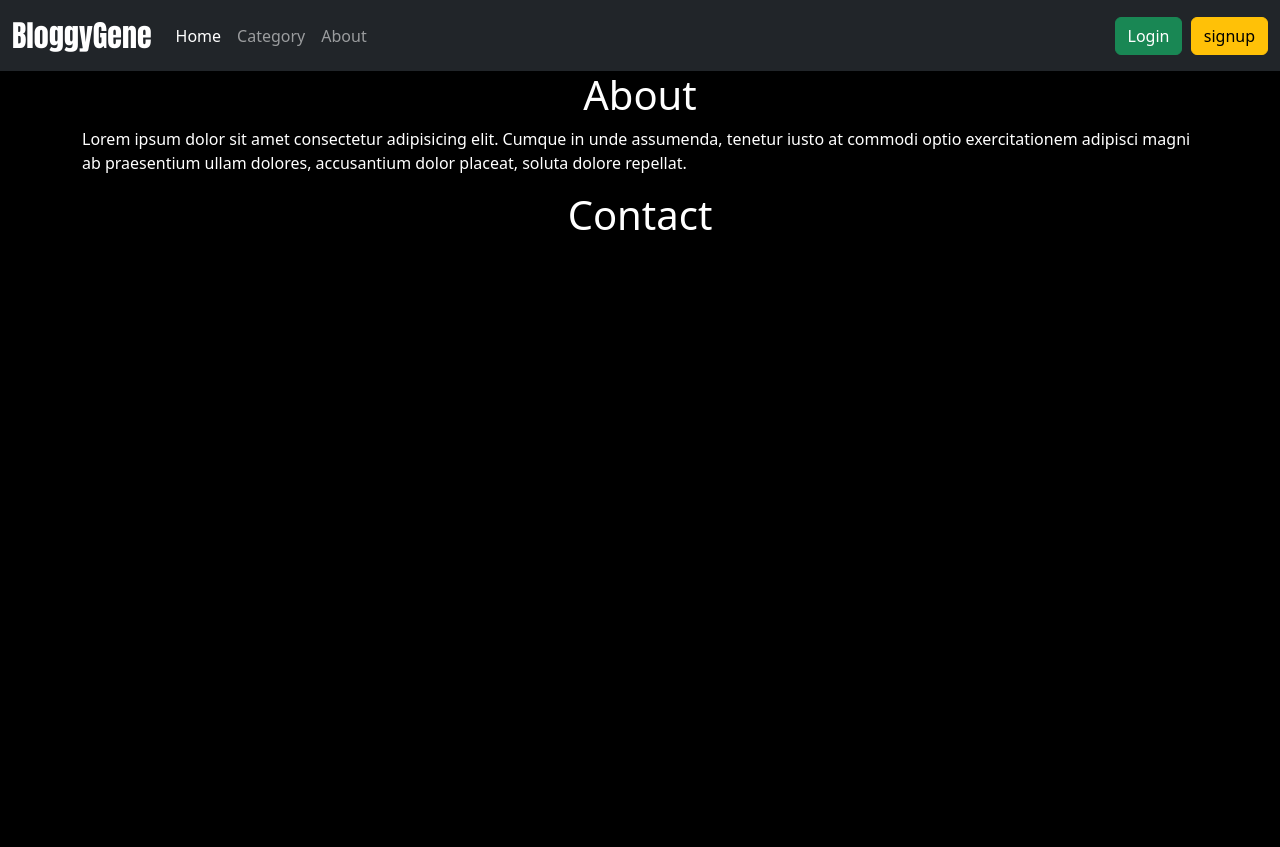
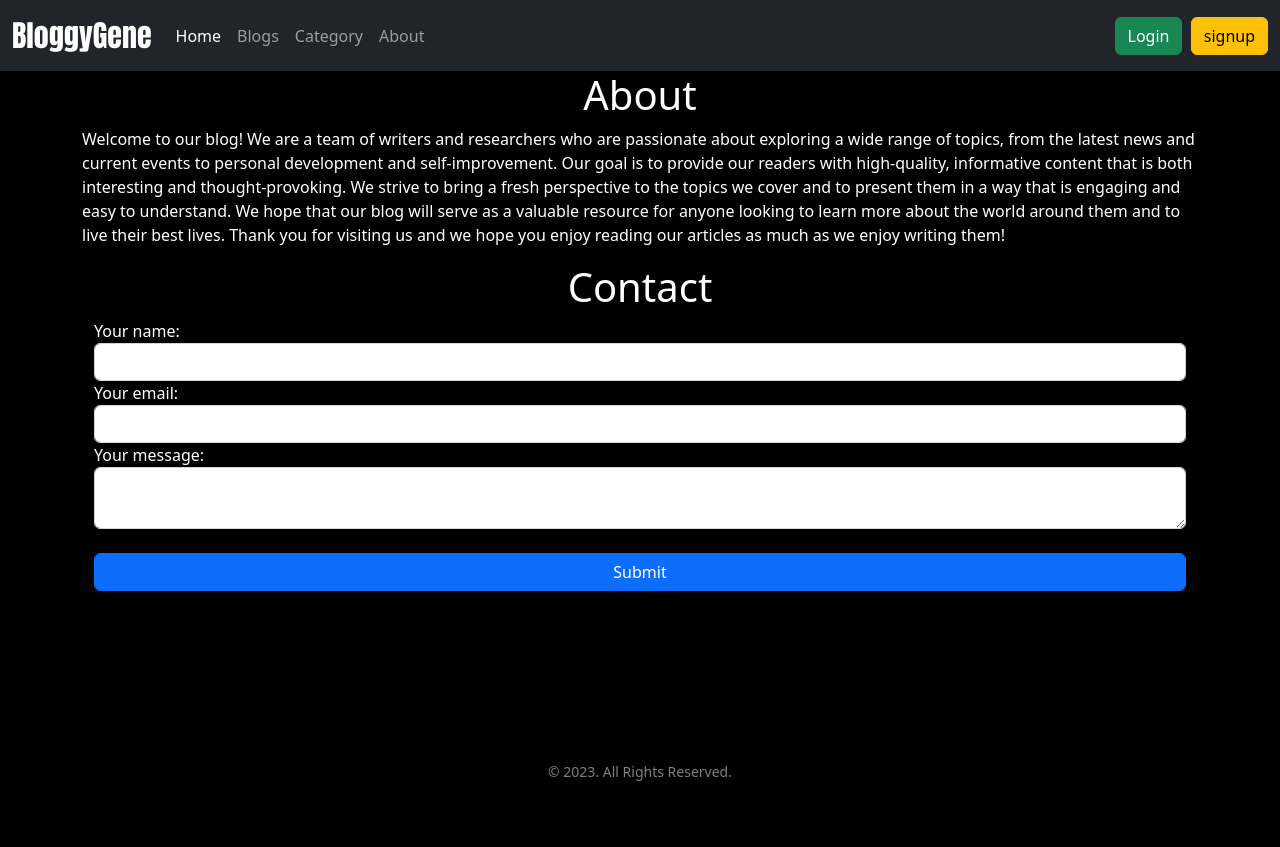
Before and after one commit to shamilkc/Blog, a Django app: page /about/ in a window 1280 px wide. Before the commit the page ends 230 px from the top, so only its background shows below. Run offline with Django 4.2, Linux system fonts and the light colour scheme.

Commit message:
updates added

```diff
--- a/Blogsite/Blog/base/admin.py
+++ b/Blogsite/Blog/base/admin.py
@@ -1,5 +1,5 @@
 from django.contrib import admin
-from . models import Category,BlogPost,Comment
+from . models import Category,BlogPost,Comment,Email,Contact
 
 # class BlogAdmin(admin.ModelAdmin):
 #     search_fields = ['heading','slug','body']
@@ -22,3 +22,5 @@ from . models import Category,BlogPost,Comment
 admin.site.register(Category)
 admin.site.register(BlogPost)
 admin.site.register(Comment)
+admin.site.register(Email)
+admin.site.register(Contact)
--- a/Blogsite/Blog/base/urls.py
+++ b/Blogsite/Blog/base/urls.py
@@ -7,6 +7,9 @@ urlpatterns = [
     path('about/',views.about,name="about"),
     path('post/<int:pk>/',views.single_post,name="single_post"),
     path('category-posts/<int:pk>/',views.category_post,name="category_post"),
+    path('blogs',views.blogs_page,name="blogs"),
+    path('emailsub/',views.emailsub,name="email"),
+    path('contactsub/',views.contact,name="contact"),
 
 
 
--- a/Blogsite/Blog/base/views.py
+++ b/Blogsite/Blog/base/views.py
@@ -1,9 +1,9 @@
 from django.shortcuts import render,redirect
-from . models import BlogPost,Comment,Category
+from . models import BlogPost,Comment,Category,Email,Contact
 from .forms import CommentForm
 
 def index(request):
-    blog_posts = BlogPost.objects.all().order_by('-updated')
+    blog_posts = BlogPost.objects.all().order_by('-updated')[:8]
 
     context ={
         'blog_posts':blog_posts
@@ -62,3 +62,38 @@ def category_post(request,pk):
         'categoryHeading':categoryHeading
     }
     return render(request,'category_post.html',context)
+
+
+
+def blogs_page(request):
+
+    if request.GET.get('q') != None:
+        query = request.GET.get('q')
+        blog_posts = BlogPost.objects.filter(title__icontains=query).order_by('-updated')
+    else:
+        blog_posts = BlogPost.objects.all().order_by('-updated')
+
+    context ={
+        'blog_posts':blog_posts
+    }
+    return render(request,'blogs_page.html',context)
+
+def emailsub(request):
+    if request.method == "POST":
+        if request.POST['email']:
+            email = request.POST['email']
+            sub = Email(email=email)
+            sub.save()
+
+    return redirect('home')
+
+def contact(request):
+    if request.method == "POST":
+        if request.POST['email']:
+            name = request.POST['name']
+            email = request.POST['email']
+            message = request.POST['message']
+            sub = Contact(name=name,email=email,message=message)
+            sub.save()
+
+    return redirect('home')
--- a/Blogsite/Blog/static/css/main.css
+++ b/Blogsite/Blog/static/css/main.css
@@ -22,5 +22,5 @@ a{
     text-align: center;
     color: #000;
     background-color: white;
-    float: left;
+
 }
--- a/Blogsite/Blog/templates/about.html
+++ b/Blogsite/Blog/templates/about.html
@@ -5,9 +5,18 @@
 {% block content %}
 <div class="container">
 <h1 style="text-align: center;">About</h1>
-<p>Lorem ipsum dolor sit amet consectetur adipisicing elit. Cumque in unde assumenda, tenetur iusto at commodi optio exercitationem adipisci magni ab praesentium ullam dolores, accusantium dolor placeat, soluta dolore repellat.</p>
+<p>Welcome to our blog! We are a team of writers and researchers who are passionate about exploring a wide range of topics, from the latest news and current events to personal development and self-improvement. Our goal is to provide our readers with high-quality, informative content that is both interesting and thought-provoking. We strive to bring a fresh perspective to the topics we cover and to present them in a way that is engaging and easy to understand. We hope that our blog will serve as a valuable resource for anyone looking to learn more about the world around them and to live their best lives. Thank you for visiting us and we hope you enjoy reading our articles as much as we enjoy writing them!</p>
     <div class="contact">
+        <div class="container">
         <h1 style="text-align: center;">Contact</h1>
+        <form method="post" action="/contactsub/">
+            {% csrf_token %}
+        Your name: <input type="text" name="name"class="form-control">
+        Your email: <input type="text" name="email"class="form-control">
+        Your message: <textarea name="message"class="form-control "></textarea><br>
+        <input type="submit" class="form-control btn btn-primary"><br>
+    </form><br>
+    </div>
     </div>
 </div>
 
--- a/Blogsite/Blog/templates/base.html
+++ b/Blogsite/Blog/templates/base.html
@@ -24,6 +24,9 @@
                 <a class="nav-link active" aria-current="page" href="{% url 'home'%}">Home</a>
               </li>
               <li class="nav-item">
+                <a class="nav-link" href="{% url 'blogs'%}">Blogs</a>
+              </li>
+              <li class="nav-item">
                 <a class="nav-link" href="{% url 'category'%}">Category</a>
               </li>
               <li class="nav-item">
@@ -42,9 +45,26 @@
         </div>
       </nav>
 
+
+
 {% block content %}
 
 {% endblock %}
+
+<div>
+  <div class="mt-5 pt-5 pb-5 footer">
+    <div class="container">
+
+      <div class="row mt-5" style="text-align: center;">
+        <div class="col copyright">
+          <p><small class="text-white-50">© 2023. All Rights Reserved.</small></p>
+        </div>
+      </div>
+    </div>
+    </div>
+
+</div>
+
 <script src="https://cdn.jsdelivr.net/npm/bootstrap@5.2.3/dist/js/bootstrap.bundle.min.js" integrity="sha384-kenU1KFdBIe4zVF0s0G1M5b4hcpxyD9F7jL+jjXkk+Q2h455rYXK/7HAuoJl+0I4" crossorigin="anonymous"></script>
 
 </body>
--- a/Blogsite/Blog/templates/post_detailed.html
+++ b/Blogsite/Blog/templates/post_detailed.html
@@ -5,6 +5,7 @@
 {% block content %}
 
 <div class="container">
+    <div class="container">
 
     <div class="title">
         <h3>{{post.title|title}}</h3>
@@ -28,7 +29,7 @@
             {{field}}
             {% if request.user.is_authenticated %}
             <br>
-            <input type="submit">
+            <input type="submit" class="btn btn-primary">
             {% else %}
             <p style="color: red;">Please login to post comments <a style="color: rgb(68, 97, 226);" href="{% url 'account_login' %}">Login</a></p>
             {% endif %}
@@ -47,5 +48,5 @@
     </div>
     {% endfor %}
 </div>
-
+</div>
 {% endblock %}
```
Also changed, not shown: Blogsite/Blog/base/models.py (+16 -0 lines), Blogsite/Blog/templates/blogs_page.html (added, +40 -0 lines), Blogsite/Blog/templates/category.html (+9 -1 lines), Blogsite/Blog/templates/category_post.html (+10 -6 lines), Blogsite/Blog/templates/index.html (+25 -4 lines), Blogsite/Blog/base/migrations/0012_email.py (added), Blogsite/Blog/base/migrations/0013_contact.py (added), Blogsite/Blog/db.sqlite3, Blogsite/Blog/static/img/default.jpg, Blogsite/Blog/static/img/dna-gb1eb8bd5b_1920.jpg (added), Blogsite/Blog/static/img/head.png (added), Blogsite/Blog/static/img/stress_Qfbf9ag.jpg (deleted), Blogsite/Blog/static/img/universe.jpg (added).
